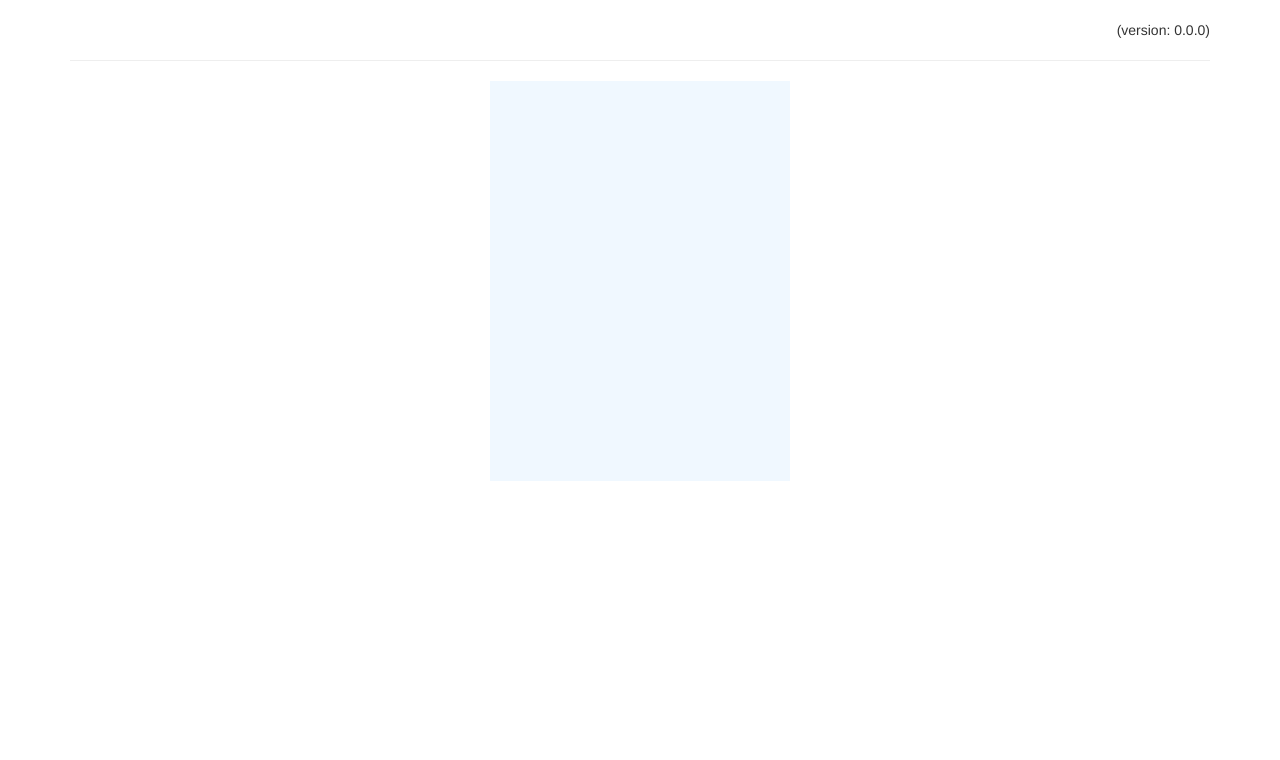
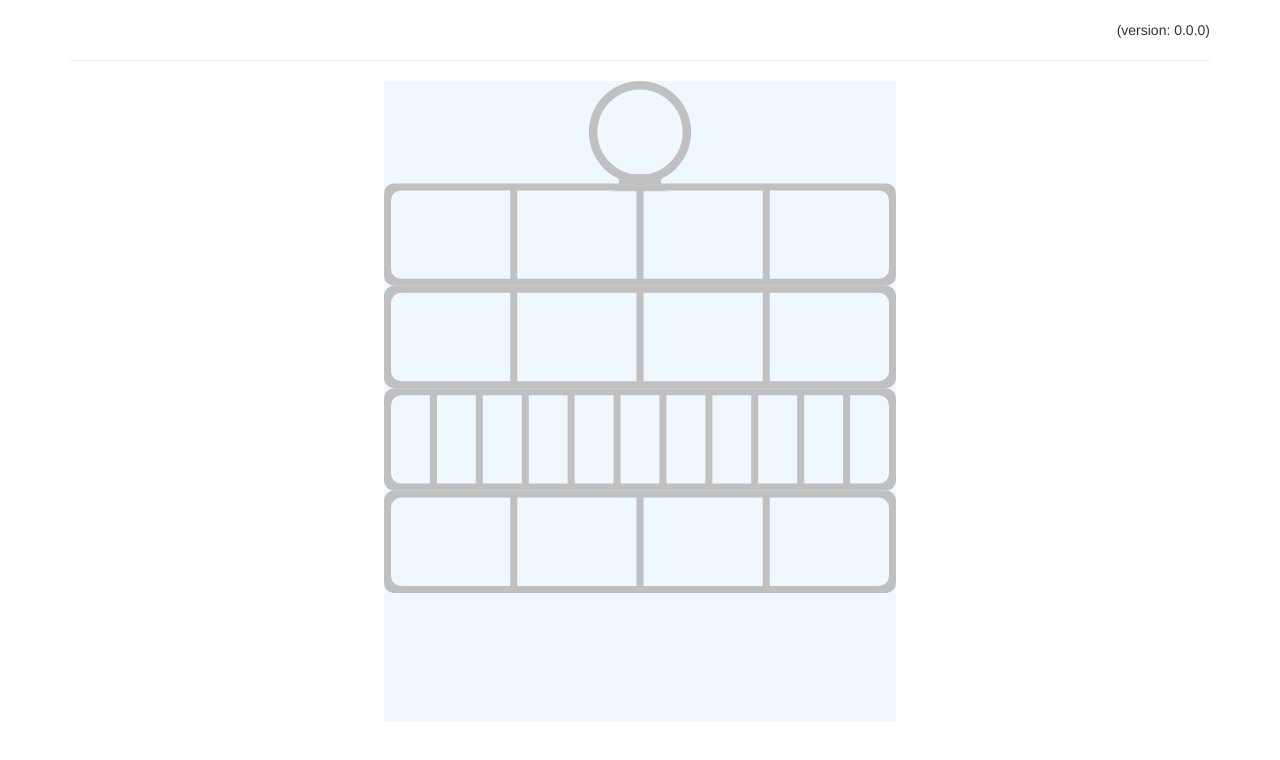
Before and after one commit to taylorjg/berlin-clock, a website built with webpack: page web/index.html in a window 1280 px wide. Built offline with nearby package versions, Linux system fonts and the light colour scheme.

Commit message:
Start work on SVG rendering of clock framework

```diff
--- a/web/index.html
+++ b/web/index.html
@@ -25,14 +25,14 @@
     <div class="row">
       <div class="col-md-12">
         <div class="centred-content">
-          <svg class="berlin-clock"></svg>
+          <svg id="berlin-clock"></svg>
         </div>
       </div>
     </div>
     <div class="row">
       <div class="col-md-12">
         <div class="centred-content">
-          <span class="text-clock" id="time"></span>
+          <span id="text-clock"></span>
         </div>
       </div>
     </div>
--- a/web/index.js
+++ b/web/index.js
@@ -1,16 +1,163 @@
 import * as moment from 'moment'
 import { toBerlinClock } from '../src'
 
-const timeElement = document.getElementById('time')
+const berlinClockElement = document.getElementById('berlin-clock')
+const textClockElement = document.getElementById('text-clock')
 
 const updateTime = () => {
-  const oldTime = timeElement.innerText
+  const oldTime = textClockElement.innerText
   const newTime = moment().format('HH:mm:ss')
   if (newTime !== oldTime) {
-    timeElement.innerText = newTime
-    const result = toBerlinClock(newTime)
-    console.log(`result: ${JSON.stringify(result)}`)
+    textClockElement.innerText = newTime
+    drawBerlinClockLights(toBerlinClock(newTime))
   }
   requestAnimationFrame(updateTime)
 }
 requestAnimationFrame(updateTime)
+
+const createSvgElement = (elementName, additionalAttributes = {}) => {
+  const element = document.createElementNS('http://www.w3.org/2000/svg', elementName)
+  Object.entries(additionalAttributes).forEach(([name, value]) =>
+    element.setAttribute(name, value))
+  return element
+}
+
+const drawBerlinClockFramework = () => {
+  drawBerlinClockStem()
+  drawBerlinClockRows()
+  drawBerlinClockBeacon()
+}
+
+const drawBerlinClockStem = () => {
+  // rect
+}
+
+const drawBerlinClockRows = () => {
+  drawBerlinClockRow(1, 4)
+  drawBerlinClockSpacers(1)
+  drawBerlinClockRow(2, 4)
+  drawBerlinClockSpacers(2)
+  drawBerlinClockRow(3, 11)
+  drawBerlinClockSpacers(3)
+  drawBerlinClockRow(4, 4)
+}
+
+const drawBerlinClockRow = (row, numSegments) => {
+  const w = berlinClockElement.scrollWidth
+  const h1 = w / 5 * row
+  const h2 = h1 + w / 5
+  const tl = { x: 0, y: h1 }
+  const tr = { x: w, y: h1 }
+  const br = { x: w, y: h2 }
+  const bl = { x: 0, y: h2 }
+  const dx = 10
+  const dy = 10
+  const outline = `
+    M${tl.x},${tl.y + dy}
+    A${dx},${dy},0,0,1,${tl.x + dx},${tl.y}
+    L${tr.x - dx},${tr.y}
+    A${dx},${dy},0,0,1,${tr.x},${tl.y + dy}
+    L${br.x},${br.y - dy}
+    A${dx},${dy},0,0,1,${br.x - dx},${br.y}
+    L${bl.x + dx},${bl.y}
+    A${dx},${dy},0,0,1,${bl.x},${bl.y - dy}
+    L${tl.x},${tl.y - dy}
+  `
+  const bw = 7
+  const rw = (w - (numSegments * bw + bw)) / numSegments
+  const rh = h2 - h1 - 2 * bw
+  const firstSegmentIndex = 0
+  const lastSegmentIndex = numSegments - 1
+  const cutouts = Array.from(Array(numSegments).keys()).map(n => {
+    const tlx = (n * bw + bw) + (n * rw)
+    const tly = tl.y + bw
+    switch (n) {
+      case firstSegmentIndex:
+        return `
+          M${tlx},${tly + dy}
+          a${dx},${dy},0,0,1,${dx},${-dy}
+          h${rw - dx}
+          v${rh}
+          h${-rw + dx}
+          a${dx},${dy},0,0,1,${-dx},${-dy}
+          z
+        `
+      case lastSegmentIndex:
+        return `
+          M${tlx},${tly}
+          h${rw - dx}
+          a${dx},${dy},0,0,1,${dx},${dy}
+          v${rh - dy - dy}
+          a${dx},${dy},0,0,1,${-dx},${dy}
+          h${-rw + dx}
+          z
+        `
+      default:
+        return `
+          M${tlx},${tly}
+          h${rw}
+          v${rh}
+          h${-rw}
+          z
+        `
+    }
+  })
+  const d = [outline, ...cutouts].join(' ')
+  const path = createSvgElement('path', {
+    d,
+    fill: 'silver',
+    'fill-rule': 'evenodd'
+  })
+  berlinClockElement.appendChild(path)
+}
+
+const drawBerlinClockSpacers = row => {
+  // path
+  // - arc
+  // - line
+  // - arc
+  // - line
+}
+
+const drawBerlinClockBeacon = () => {
+  const w = berlinClockElement.scrollWidth
+  const r1 = w / 10
+  const r2 = w / 12
+  const d1 = `
+    M${w / 2},${0}
+    A${r1},${r1},0,1,1,${w / 2 - 0.001},${0}
+    M${w / 2},${r1 - r2}
+    A${r2},${r2},0,1,1,${w / 2 - 0.001},${r1 - r2}
+  `
+  const path1 = createSvgElement('path', {
+    d: d1,
+    fill: 'silver',
+    'fill-rule': 'evenodd'
+  })
+  berlinClockElement.appendChild(path1)
+  const cx = w / 2
+  const cy = r1
+  const angle1 = Math.PI / 180 * 55
+  const angle2 = Math.PI / 180 * 125
+  const x1 = cx + r1 * Math.cos(angle1)
+  const y1 = cy + r1 * Math.sin(angle1)
+  const x2 = cx + r1 * Math.cos(angle2)
+  const y2 = y1 + (r1 - r2) * 2
+  const d2 = `
+    M${x1},${y1}
+    A5,5,0,0,0,${x1},${y2}
+    L${x2},${y2}
+    A5,5,0,0,0,${x2},${y1}
+    L${x1},${y1}
+  `
+  const path2 = createSvgElement('path', {
+    d: d2,
+    fill: 'silver'
+  })
+  berlinClockElement.appendChild(path2)
+}
+
+const drawBerlinClockLights = () => {
+}
+
+drawBerlinClockFramework()
--- a/web/styles.css
+++ b/web/styles.css
@@ -10,11 +10,12 @@
   align-items: center;
 }
 
-.berlin-clock {
+#berlin-clock {
   background-color: aliceblue;
-  height: 50vh;
+  width: 40vw;
+  height: 80vh;
 }
 
-.text-clock {
+#text-clock {
   margin-top: 10px;
 }
```
